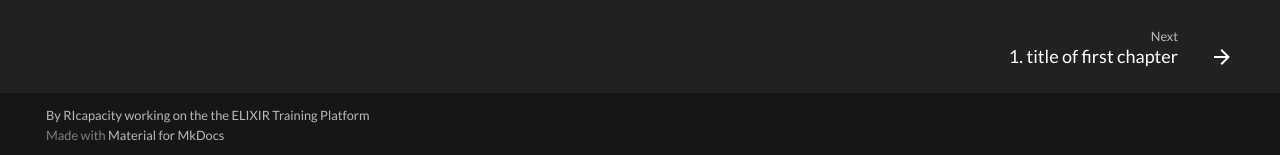
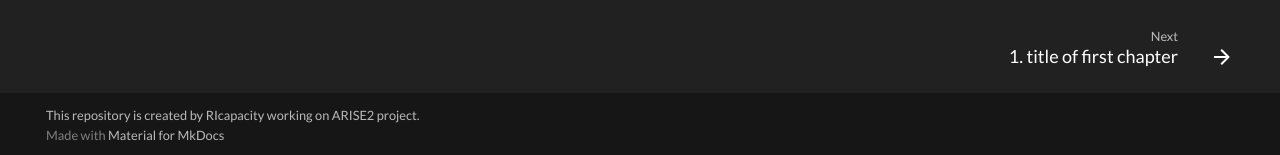
Before and after one commit to RIcapacity/using-elixir-template, an MkDocs documentation site: the page built from docs/index.md, in a window 1280 px wide and 900 px high, scrolled down 1254 px. Shown: the part 742-897 px from the top of the window. Built offline with MkDocs 1.6.1 and Material for MkDocs 9.7.7, drawn with Linux system fonts in a browser that asks for light colours.

Commit message:
Update copyright information in mkdocs.yml

```diff
--- a/mkdocs.yml
+++ b/mkdocs.yml
@@ -34,7 +34,7 @@ plugins:
 
 
 # Footer
-copyright: By RIcapacity working on the the ELIXIR Training Platform
+copyright: This repository is created by RIcapacity working on ARISE2 project.
 
 markdown_extensions:
   - abbr
```
